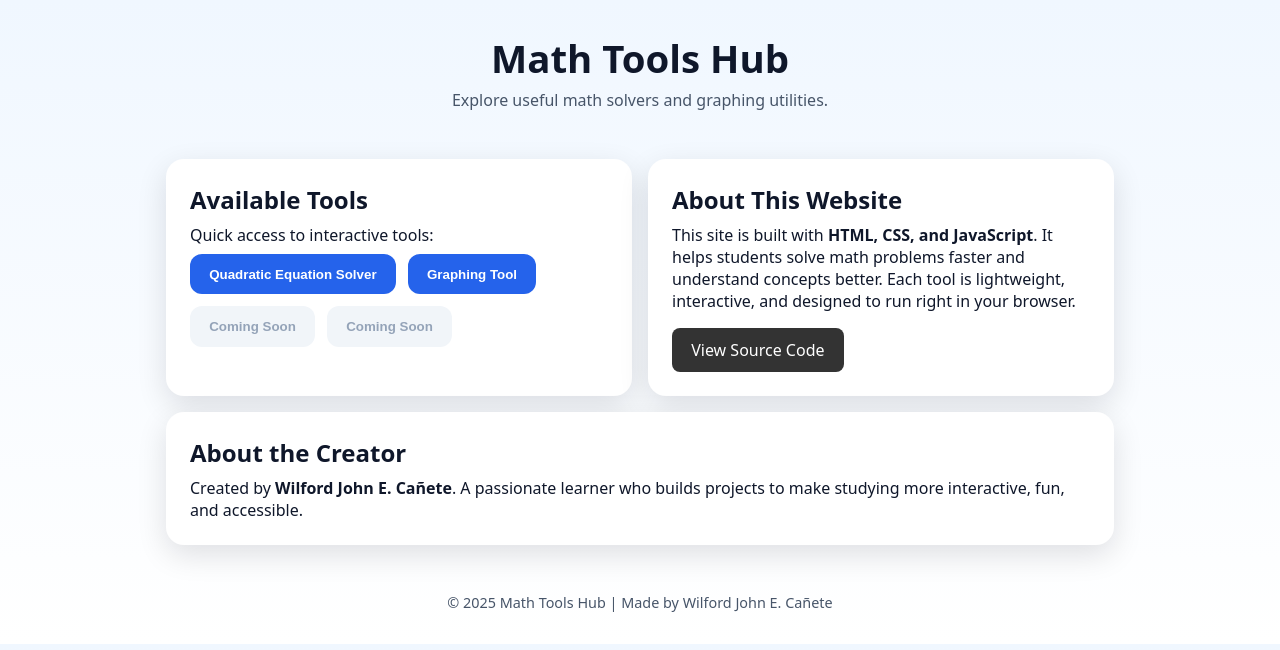
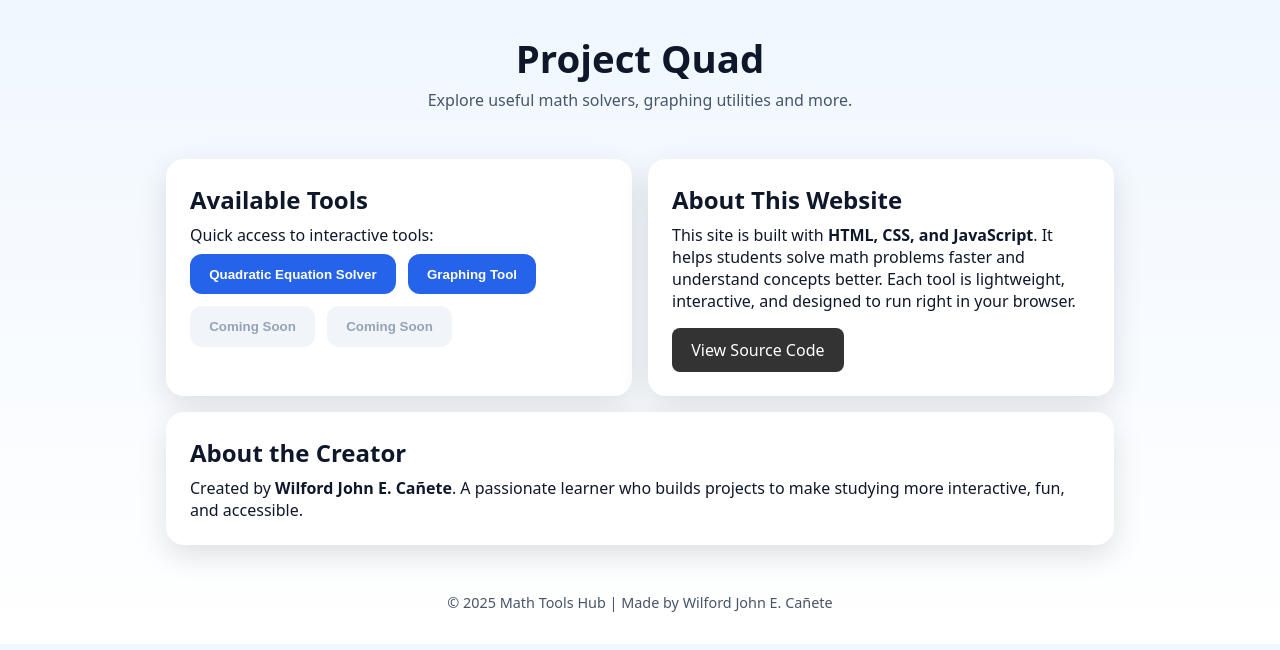
Before and after one commit to ProjectQuadHtmlDev/ProjectQuadHtmlDev.github.io, a plain HTML site: page index.html in a window 1280 px wide. Drawn offline with Linux system fonts and the light colour scheme.

Commit message:
Update index.html

```diff
--- a/index.html
+++ b/index.html
@@ -80,8 +80,8 @@
 
   <!-- HEADER -->
   <header>
-    <h1>Math Tools Hub</h1>
-    <div class="sub">Explore useful math solvers and graphing utilities.</div>
+    <h1>Project Quad</h1>
+    <div class="sub">Explore useful math solvers, graphing utilities and more.</div>
   </header>
 
   <!-- MAIN CONTENT -->
```
